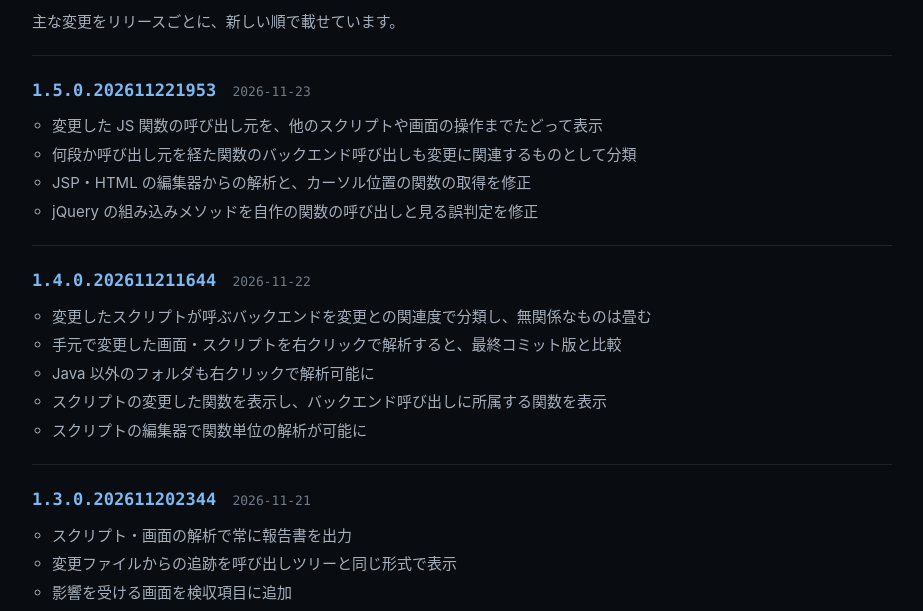
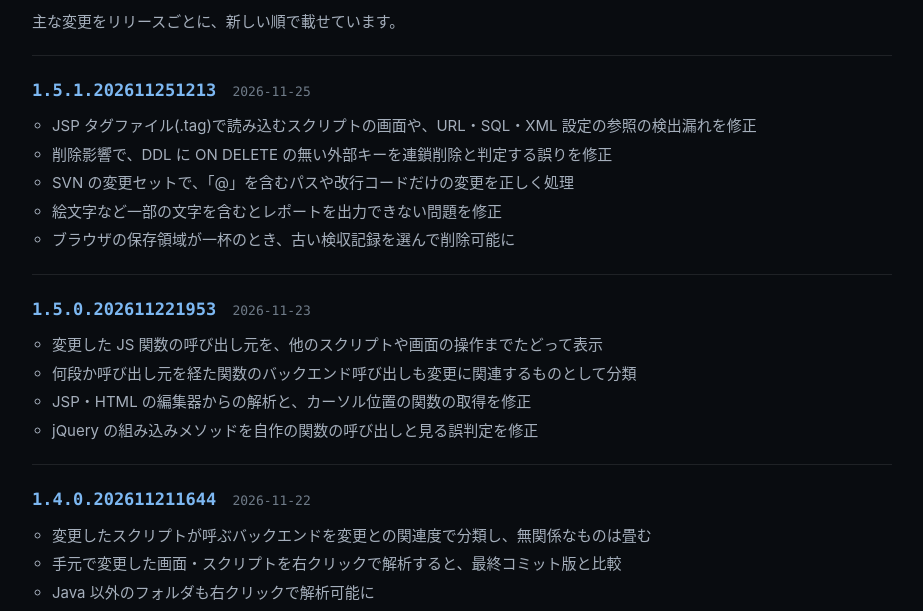
Before and after one commit to sunimori/sunimori-tools-site, a plain HTML site: page impact-analyzer/changelog/ja.html in a window 1280 px wide. Shown: the part 185-796 px from the top of the page, without its empty margins (178-1101 px from the left). Drawn offline with Linux system fonts and the light colour scheme.

Commit message:
Publish Java Impact Analyzer 1.5.1.202611251213

```diff
--- a/impact-analyzer/changelog/ja.html
+++ b/impact-analyzer/changelog/ja.html
@@ -21,6 +21,11 @@
 <p class="lead">主な変更をリリースごとに、新しい順で載せています。</p>
 </section>
 <ol class="releases">
+<li class="release" id="v1.5.1">
+<h2><a href="#v1.5.1">1.5.1.202611251213</a></h2>
+<p class="date"><time datetime="2026-11-25">2026-11-25</time></p>
+<ul><li>JSP タグファイル(.tag)で読み込むスクリプトの画面や、URL・SQL・XML 設定の参照の検出漏れを修正</li><li>削除影響で、DDL に ON DELETE の無い外部キーを連鎖削除と判定する誤りを修正</li><li>SVN の変更セットで、「@」を含むパスや改行コードだけの変更を正しく処理</li><li>絵文字など一部の文字を含むとレポートを出力できない問題を修正</li><li>ブラウザの保存領域が一杯のとき、古い検収記録を選んで削除可能に</li></ul>
+</li>
 <li class="release" id="v1.5.0">
 <h2><a href="#v1.5.0">1.5.0.202611221953</a></h2>
 <p class="date"><time datetime="2026-11-23">2026-11-23</time></p>
```
Also changed, not shown: impact-analyzer/changelog/en.html (+5 -0 lines), impact-analyzer/changelog/zh.html (+5 -0 lines), eclipse/impact-analyzer/version.txt, 10 other files.
